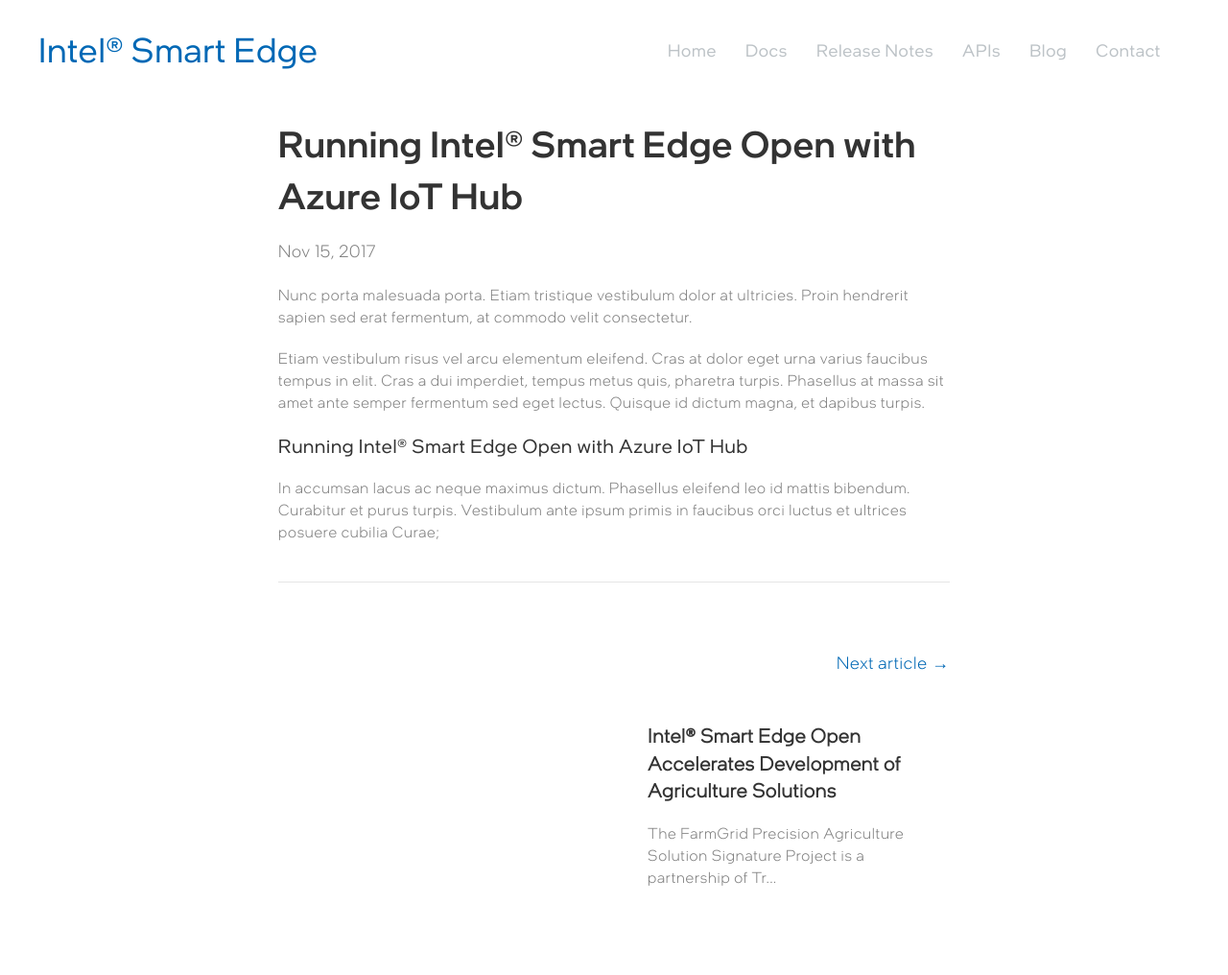
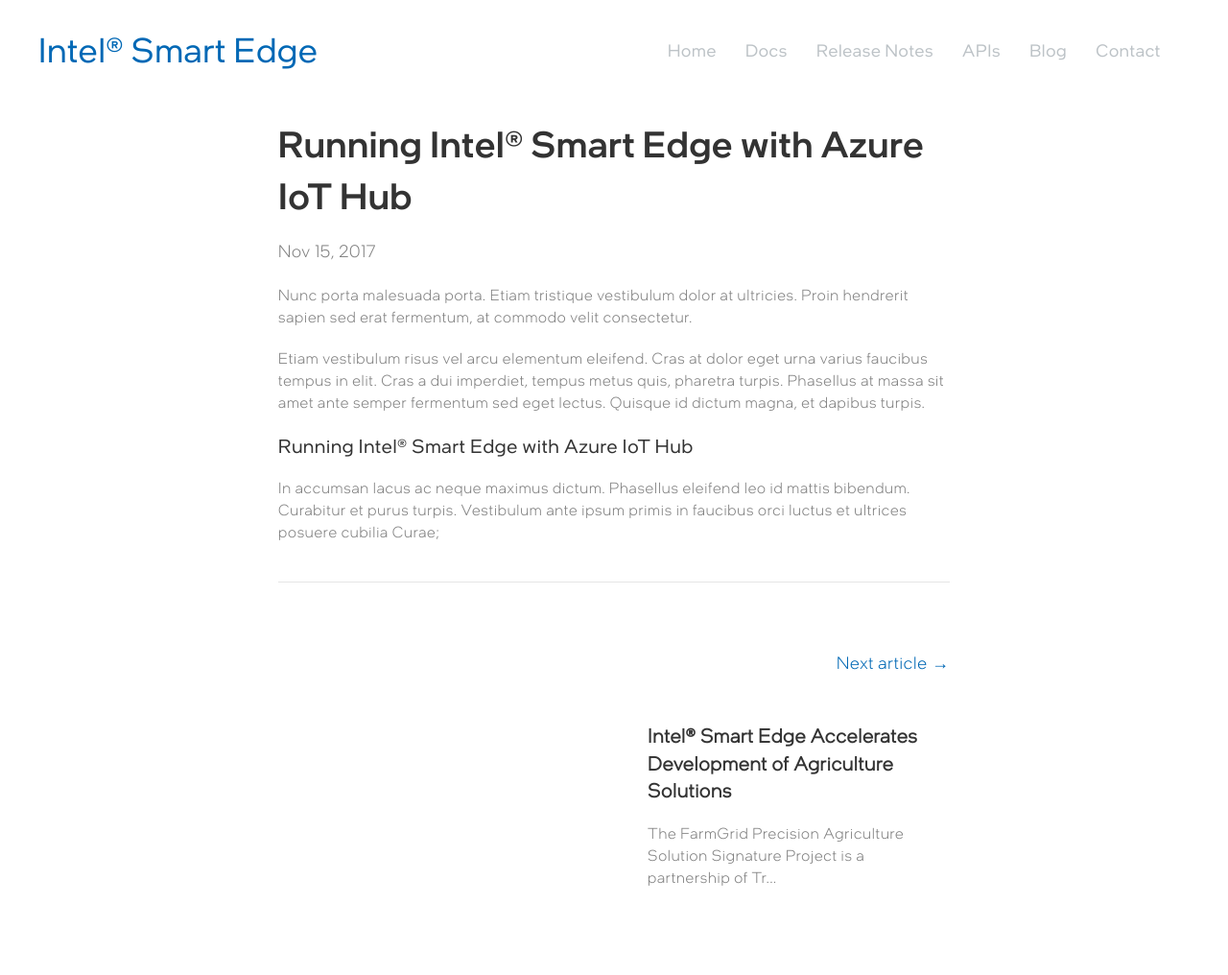
Before and after one commit to intelsmartedgeons/intelsmartedgeons.github.io, a Jekyll site: the page built from _posts/2017-11-15-consectetur.md, in a window 1280 px wide. Shown: the whole page at 96% size. Built offline with Jekyll 4.4.1, drawn with Linux system fonts in a browser that asks for light colours; some web fonts are replaced.

Commit message:
smart edge open

```diff
--- a/_posts/2017-11-10-classical.md
+++ b/_posts/2017-11-10-classical.md
@@ -1,10 +1,10 @@
 ---
-title: Intel® Smart Edge Open Accelerates Development of Agriculture Solutions
+title: Intel® Smart Edge Accelerates Development of Agriculture Solutions
 ---
 
 The FarmGrid Precision Agriculture Solution Signature Project is a partnership of Trilogy Networks and their Rural Cloud Initiative members GenXComm, Veea, Microsoft, Intel, Dakota Carrier Network, and North Dakota State University. The project when deployed later this year, will deliver an all-in-one solution for farmers to purchase precision agriculture equipment that integrates seamlessly on the Trilogy Network's FarmGrid platform.
 
-## Intel® Smart Edge Open Accelerates Development of Agriculture Solutions
+## Intel® Smart Edge Accelerates Development of Agriculture Solutions
 Nunc porta malesuada porta. Etiam tristique vestibulum dolor at ultricies. Proin hendrerit sapien sed erat fermentum, at commodo velit consectetur.
 
 Etiam vestibulum risus vel arcu elementum eleifend. Cras at dolor eget urna varius faucibus tempus in elit. Cras a dui imperdiet, tempus metus quis, pharetra turpis. Phasellus at massa sit amet ante semper fermentum sed eget lectus. Quisque id dictum magna, et dapibus turpis.
--- a/_posts/2017-11-15-consectetur.md
+++ b/_posts/2017-11-15-consectetur.md
@@ -1,10 +1,10 @@
 ---
-title: Running Intel® Smart Edge Open with Azure IoT Hub
+title: Running Intel® Smart Edge with Azure IoT Hub
 ---
 
 Nunc porta malesuada porta. Etiam tristique vestibulum dolor at ultricies. Proin hendrerit sapien sed erat fermentum, at commodo velit consectetur.
 
 Etiam vestibulum risus vel arcu elementum eleifend. Cras at dolor eget urna varius faucibus tempus in elit. Cras a dui imperdiet, tempus metus quis, pharetra turpis. Phasellus at massa sit amet ante semper fermentum sed eget lectus. Quisque id dictum magna, et dapibus turpis.
 
-### Running Intel® Smart Edge Open with Azure IoT Hub
+### Running Intel® Smart Edge with Azure IoT Hub
 In accumsan lacus ac neque maximus dictum. Phasellus eleifend leo id mattis bibendum. Curabitur et purus turpis. Vestibulum ante ipsum primis in faucibus orci luctus et ultrices posuere cubilia Curae;
```
Also changed, not shown: _posts/2017-08-10-non-characteristic.md (+2 -2 lines), _posts/2017-09-30-randomised.md (+2 -2 lines).
